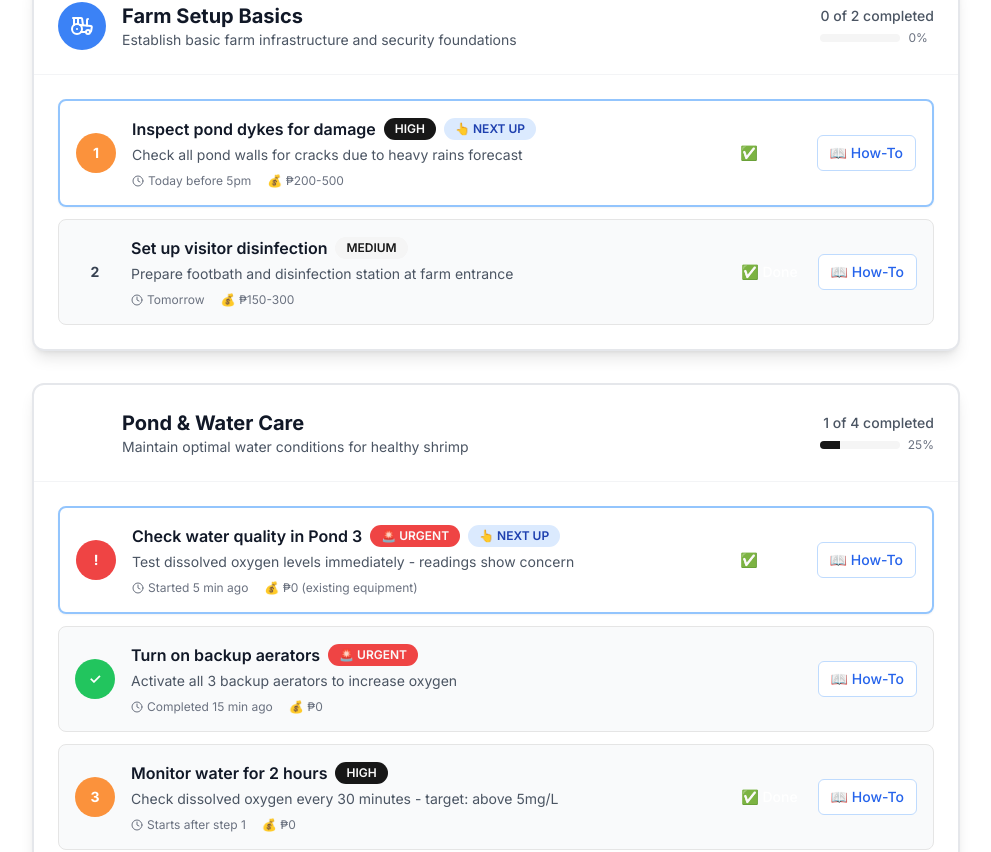
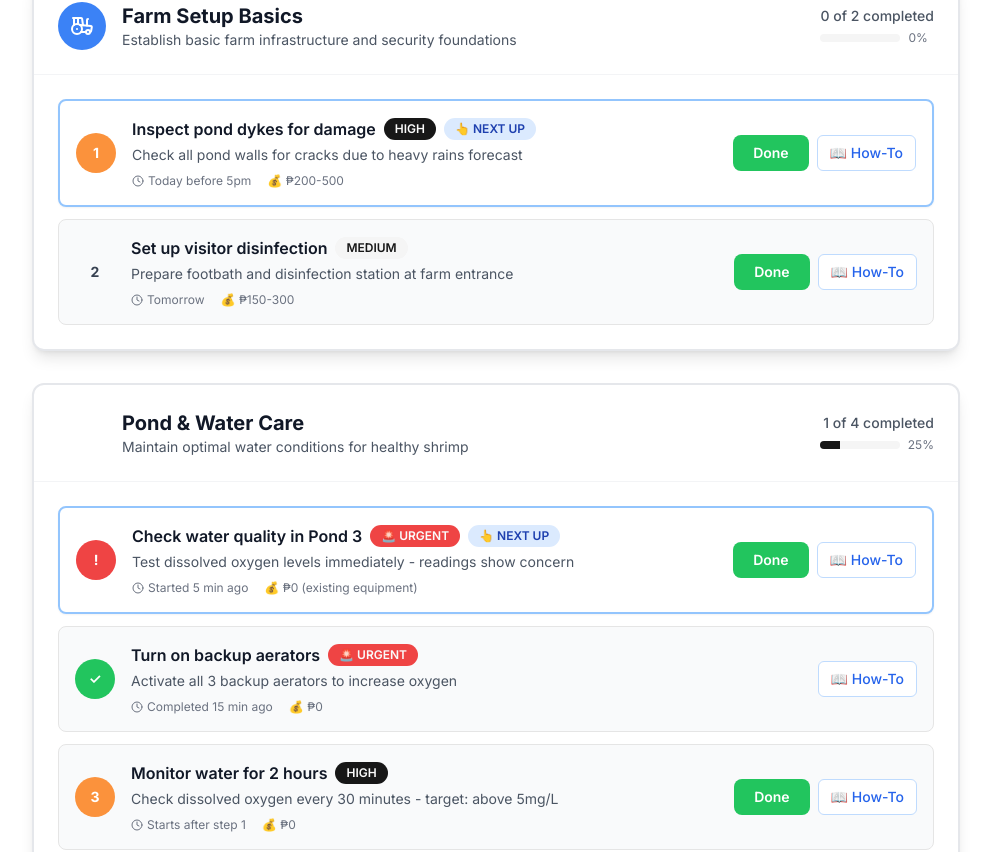
Before and after one commit to Web3-Iligan/LikAI, a Next.js app: page /plan in a window 1280 px wide. Shown: the part 1215-2067 px from the top of the page, without its empty margins (272-1263 px from the left). Built offline with nearby package versions, Linux system fonts and the light colour scheme.

Commit message:
Fix: update button styles and text for improved consistency and appearance

```diff
--- a/src/features/plan/biosecurity-plan.tsx
+++ b/src/features/plan/biosecurity-plan.tsx
@@ -998,10 +998,10 @@ export function BiosecurityPlan({ farmProfile }: BiosecurityPlanProps) {
                                   {!isCompleted && (
                                     <Button
                                       size="sm"
-                                      className="bg-green-600 text-white hover:bg-green-700"
+                                      className="flex items-center gap-2 rounded-lg bg-green-500 px-5 py-2 font-semibold text-white shadow hover:bg-green-600"
                                       onClick={() => toggleTaskStatus(task.id)}
                                     >
-                                      ✅ Done
+                                      Done
                                     </Button>
                                   )}
                                   <Button
@@ -1100,10 +1100,10 @@ export function BiosecurityPlan({ farmProfile }: BiosecurityPlanProps) {
                               {!isCompleted && (
                                 <Button
                                   size="sm"
-                                  className="bg-green-600 text-white hover:bg-green-700"
+                                  className="flex items-center gap-2 rounded-lg bg-green-500 px-5 py-2 font-semibold text-white shadow hover:bg-green-600"
                                   onClick={() => toggleTaskStatus(task.id)}
                                 >
-                                  ✅ Done
+                                  Done
                                 </Button>
                               )}
                               <Button
@@ -1199,10 +1199,10 @@ export function BiosecurityPlan({ farmProfile }: BiosecurityPlanProps) {
                         {!isCompleted && (
                           <Button
                             size="sm"
-                            className="bg-green-600 text-white hover:bg-green-700"
+                            className="flex items-center gap-2 rounded-lg bg-green-500 px-5 py-2 font-semibold text-white shadow hover:bg-green-600"
                             onClick={() => toggleTaskStatus(task.id)}
                           >
-                            ✅ Done
+                            Done
                           </Button>
                         )}
                         <Button
```
